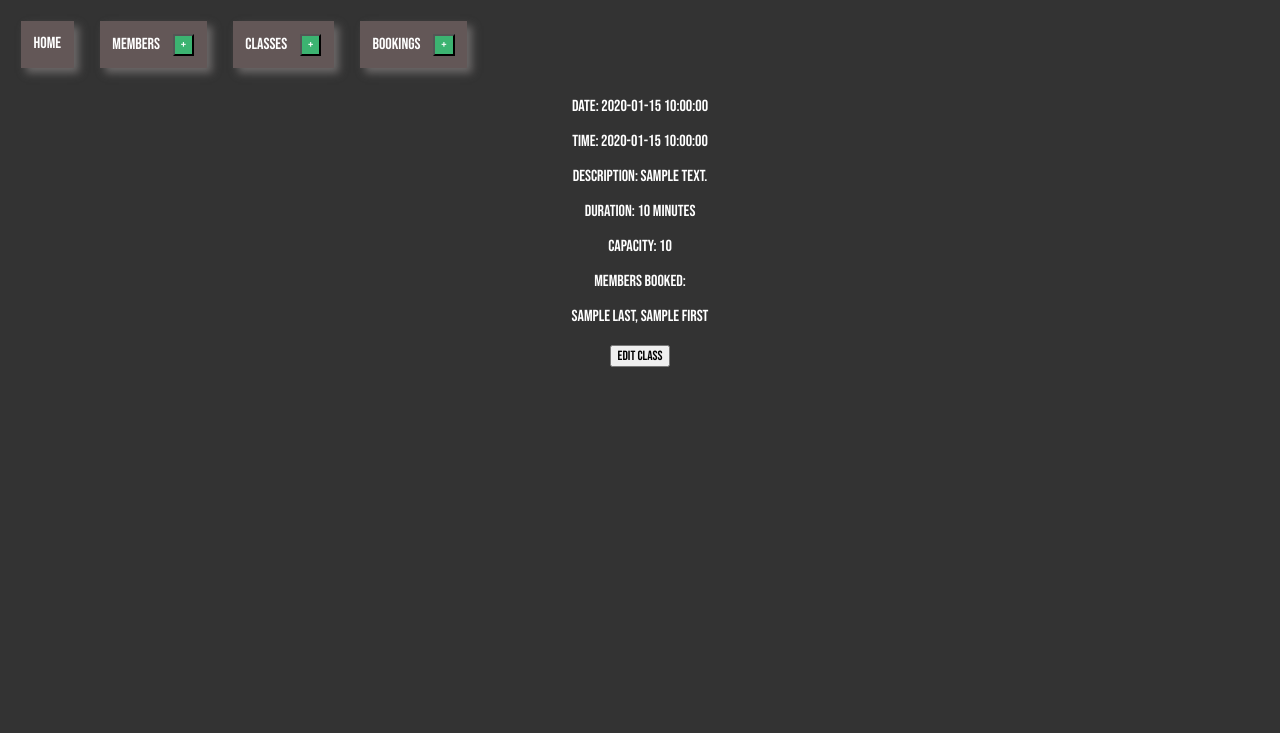
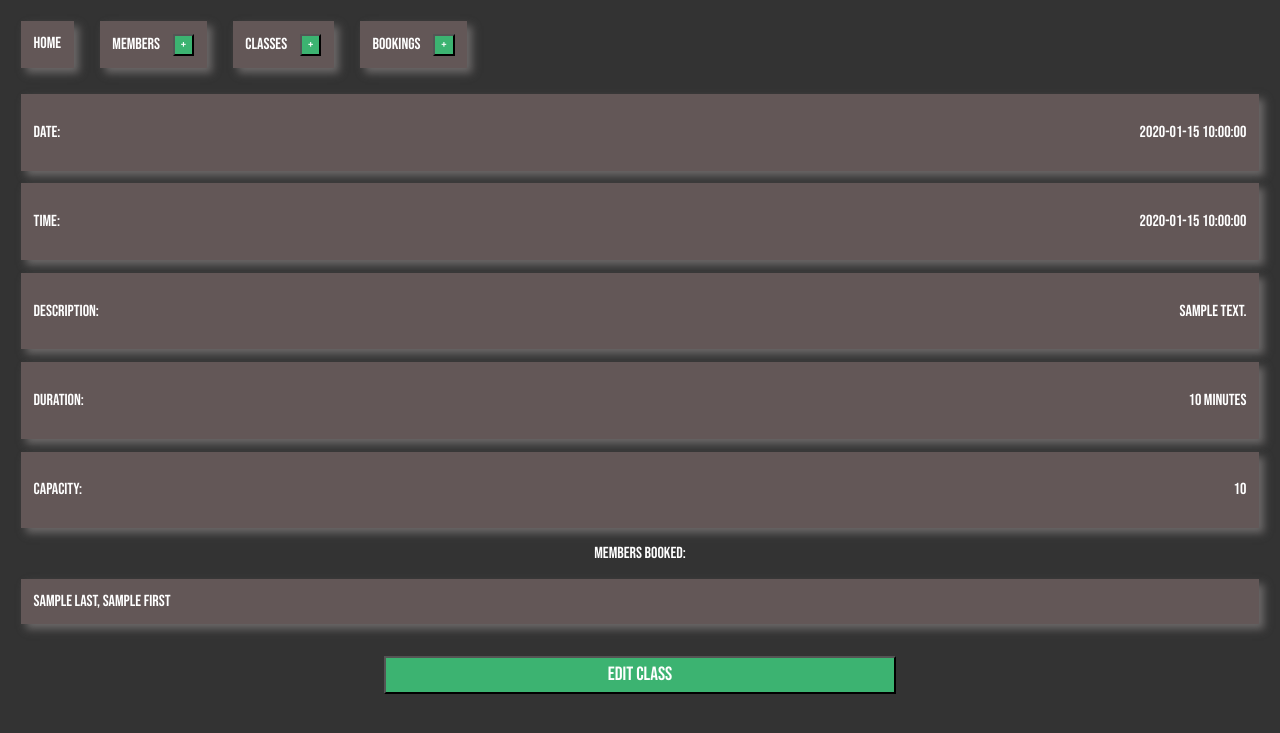
Before and after one commit to czubillaga/gym_project, a Flask app: page /lessons/show/1 in a window 1280 px wide. Shown: the top 733 px of the page. Run offline with Flask 2, Linux system fonts and the light colour scheme; a database or web service that is not in the repository returns one stand-in record (values such as "Sample title"); some libraries are stand-ins or nearby versions.

Commit message:
Added CSS to lessons/show

```diff
--- a/static/css/style.css
+++ b/static/css/style.css
@@ -96,9 +96,32 @@ select {
 .delete {
     background-color: rgb(170, 28, 28);
     color: white;
+    padding: 1vw;
 }
 
 .delete:hover {
     background-color: white;
     color: black;
 }
+
+.book {
+    background-color: mediumseagreen;
+    color: white;
+    padding: 1vw;
+}
+
+.book:hover {
+    background-color: white;
+    color: black;
+}
+
+.edit {
+    background-color: white;
+    color: black;
+    padding: 1vw;
+}
+
+.edit:hover {
+    background-color: black;
+    color: white;
+}
--- a/templates/base.html
+++ b/templates/base.html
@@ -15,12 +15,14 @@
         <div class='nav-link'>
             <a href="/">Home</a>
         </div>
-        <div class='nav-link'>
-            <a href="/members">Members</a>
-            <div class='plus-sign'>
-                <a href="/members/new"><button class="new">&#43;</button></a>
+        <a href="/members">
+            <div class='nav-link'>
+                Members
+                <div class='plus-sign'>
+                    <a href="/members/new"><button class="new">&#43;</button></a>
+                </div>
             </div>
-        </div>
+        </a>
         <div class='nav-link'>
             <a href="/upcoming">Classes</a>
             <div class='plus-sign'>
--- a/templates/lessons/index.html
+++ b/templates/lessons/index.html
@@ -5,8 +5,8 @@
         <div class="nav-link">
             <a href="/lessons/show/{{ lesson.id }}"><p>{{ lesson.description }}</p></a>
             <div>
-                <a href="/lessons/book/{{ lesson.id }}"><button>Book</button></a>
-                <a href="/lessons/edit/{{ lesson.id }}"><button>Edit</button></a>
+                <a href="/lessons/book/{{ lesson.id }}"><button class="book">Book</button></a>
+                <a href="/lessons/edit/{{ lesson.id }}"><button class="edit">Edit</button></a>
             </div>
         </div>
     {% endfor %}
--- a/templates/lessons/show.html
+++ b/templates/lessons/show.html
@@ -1,17 +1,27 @@
 {% extends 'base.html' %}
 {% block content %}
     <div class="lesson">
-        <p>Date: {{ lesson.date }}</p>
-        <p>Time: {{ lesson.time }}</p>
-        <p>Description: {{ lesson.description }}</p>
-        <p>Duration: {{ lesson.duration }} minutes</p>
-        <p>Capacity: {{ lesson.capacity }}</p>
+        <div class="nav-link">
+            <p>Date:</p> <p>{{ lesson.date }}</p>
+        </div>
+        <div class="nav-link">
+            <p>Time:</p> <p>{{ lesson.time }}</p>
+        </div>
+        <div class="nav-link">
+            <p>Description:</p> <p>{{ lesson.description }}</p>
+        </div>
+        <div class="nav-link">
+            <p>Duration:</p> <p>{{ lesson.duration }} minutes</p>
+        </div>
+        <div class="nav-link">
+            <p>Capacity:</p> <p>{{ lesson.capacity }}</p>
+        </div>
         <p>Members Booked:</p>
         {% for member in members %}
-        <div>
+        <div class="nav-link">
             <a href="/members/show/{{ member.id }}">{{ member.last }}, {{ member.first }}</a>
         </div>
         {% endfor %}<br>
-        <a href="/lessons/edit/{{ lesson.id }}"><button>Edit Class</button></a>
+        <a href="/lessons/edit/{{ lesson.id }}"><button class="submit">Edit Class</button></a>
     </div>
 {% endblock content %}
--- a/templates/members/index.html
+++ b/templates/members/index.html
@@ -5,8 +5,8 @@
         <div class="nav-link">
             <a href="/members/show/{{ member.id }}"><p>{{ member.last }}, {{ member.first }}</p></a><br>
             <div>
-                <a href="/members/book/{{ member.id }}"><button>Book</button></a>
-                <a href="/members/edit/{{ member.id }}"><button>Edit</button></a>
+                <a href="/members/book/{{ member.id }}"><button class="book">Book</button></a>
+                <a href="/members/edit/{{ member.id }}"><button class="edit">Edit</button></a>
             </div>
         </div>
     {% endfor %}
```
